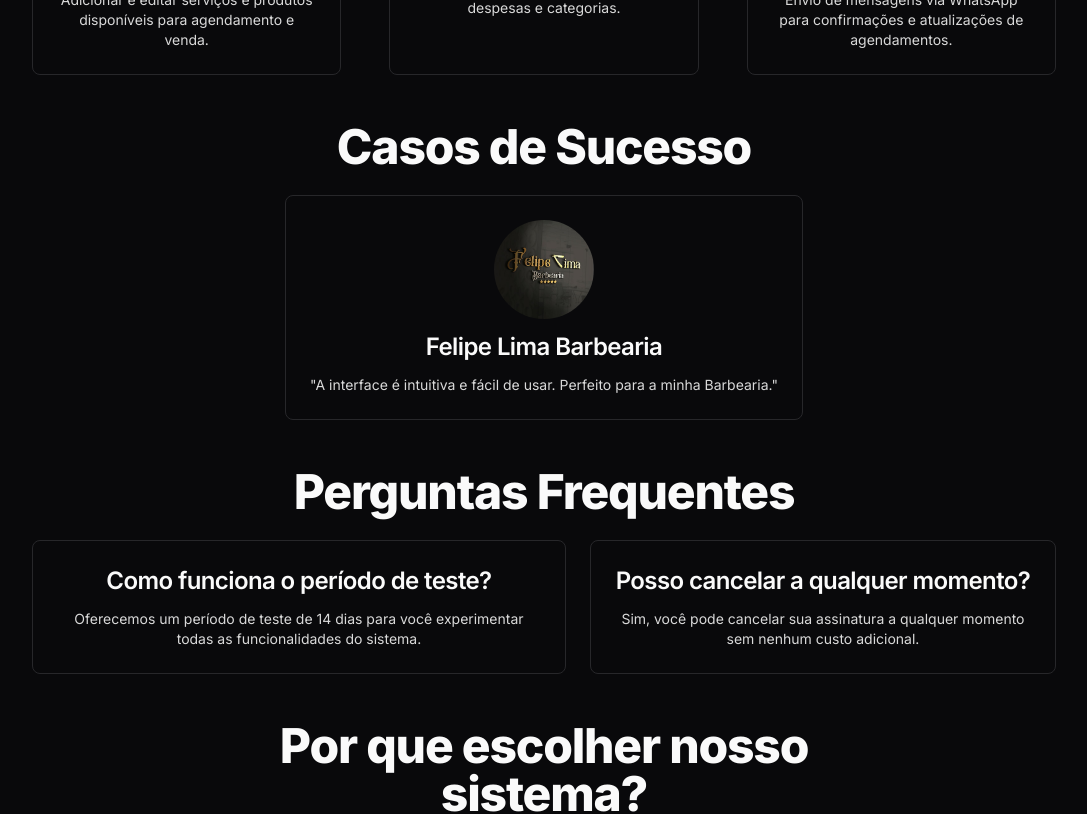
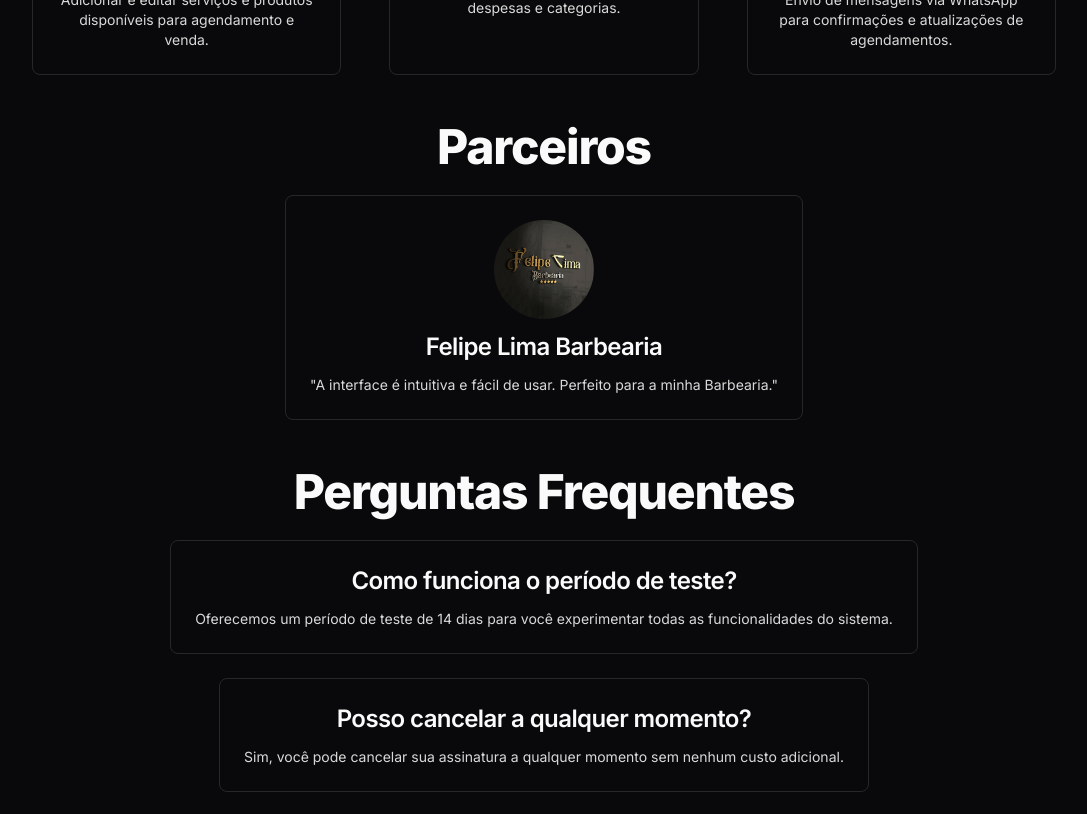
Before and after one commit to Mateusmont-1/landing-page-easyscheduling, a Next.js app: page / in a window 1280 px wide. Shown: the part 2340-3154 px from the top of the page, without its empty margins (96-1183 px from the left). Built offline with nearby package versions, Linux system fonts and the light colour scheme.

Commit message:
Alteração

```diff
--- a/src/app/page.tsx
+++ b/src/app/page.tsx
@@ -166,7 +166,7 @@ export default function Home() {
       {/* Seção de Depoimentos */}
       <div className="flex flex-col gap-6 items-center">
         <Typography className="max-w-2xl" variant="h1">
-          Casos de Sucesso
+          Parceiros
         </Typography>
         <div className="flex flex-col md:flex-row gap-6 items-center">
           <div className="flex flex-col gap-3 items-center p-6 border rounded-lg">
@@ -184,7 +184,7 @@ export default function Home() {
         <Typography className="max-w-2xl" variant="h1">
           Perguntas Frequentes
         </Typography>
-        <div className="flex flex-col md:flex-row gap-6 items-center">
+        <div className="flex flex-col md:fFlex-row gap-6 items-center">
           <div className="flex flex-col gap-3 items-center p-6 border rounded-lg">
             <Typography variant="h3">Como funciona o período de teste?</Typography>
             <Typography variant="p">
```
